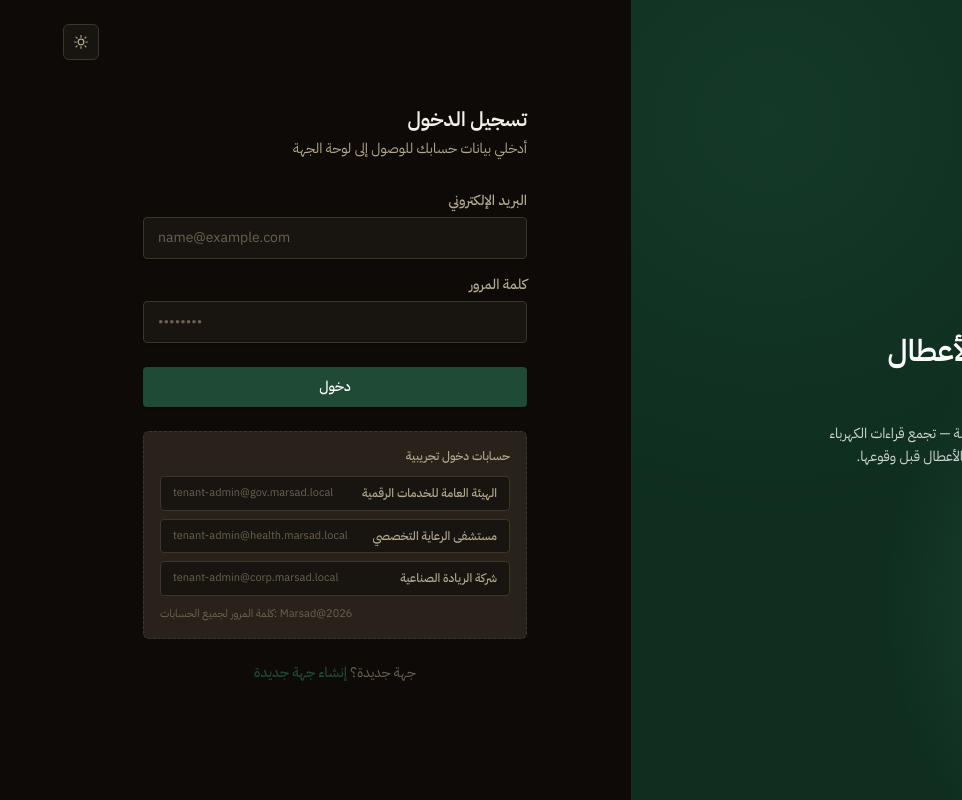
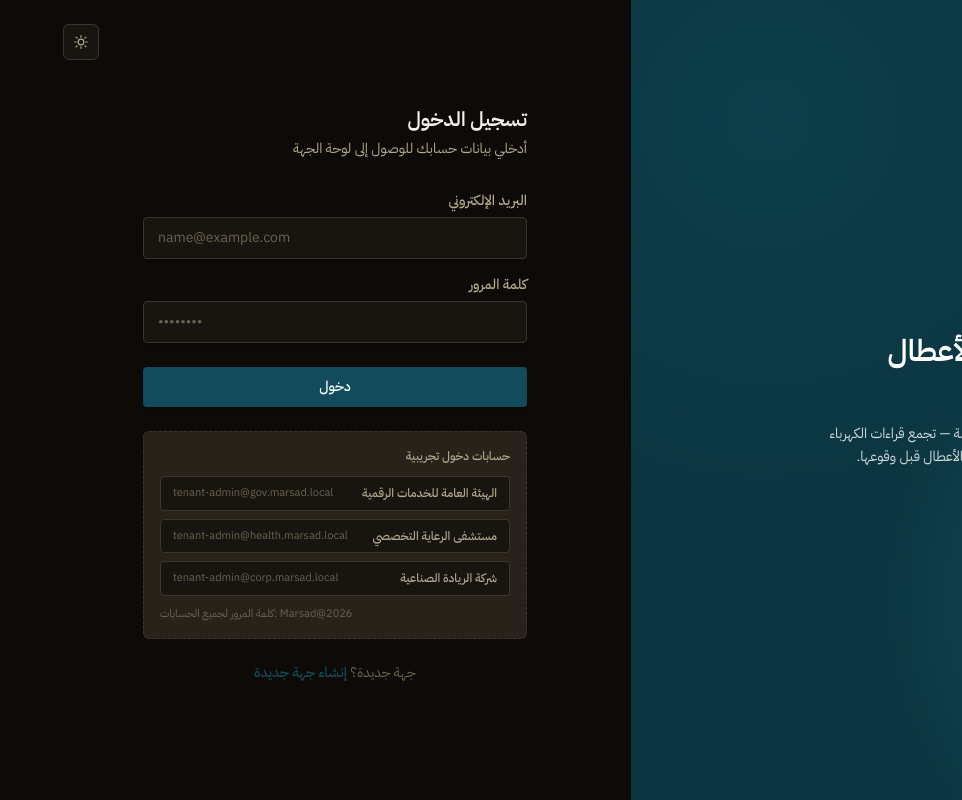
Before and after one commit to Ryam-Alotaibi/marsad-platform, a Next.js app in the folder apps/web/: page /login in a window 1280 px wide. Shown: the whole page, without its empty margins (318-1280 px from the left). Built offline with nearby package versions, Linux system fonts and the light colour scheme; no server answers.

Commit message:
Revert brand color back to original navy-teal; color was not the problem

```diff
--- a/apps/web/src/app/globals.css
+++ b/apps/web/src/app/globals.css
@@ -4,9 +4,8 @@
 
 /*
   نظام تصميم مرصاد — Design tokens (مراجعة v2: هوية رسمية حكومية)
-  أخضر مؤسسي داكن مرتبط بالهوية الوطنية + لمسة ذهبية للتمييز، على محايدات
-  دافئة (لا رمادي أزرق البرمجيات التقنية العام) — بديل مقصود يميّز مرصاد
-  تمامًا عن أي هوية زرقاء نمطية للبرمجيات.
+  كحلي/تيل داكن أساسي + لمسة ذهبية للتمييز، على محايدات دافئة (لا رمادي
+  أزرق البرمجيات التقنية العام) — بديل مقصود عن الأزرق الأحادي السابق.
   ليست ألوان Bootstrap/Tailwind الافتراضية، وليست نسخة عن هوية أي جهة
   حكومية فعلية. تُدرَج كمتغيرات CSS بحيث تقدر كل جهة (Tenant) تجاوزها
   بـ primaryColor/secondaryColor الخاصة بها.
@@ -27,11 +26,11 @@
   --ink-900: #18140f;
   --ink-950: #0d0a07;
 
-  /* Accent — deep institutional green, formal/national rather than SaaS-blue */
-  --accent-400: #4f8f72;
-  --accent-500: #2e6b4f;
-  --accent-600: #1e4a36;
-  --accent-700: #0f2e20;
+  /* Accent — deep navy-teal, formal/institutional rather than SaaS-bright */
+  --accent-400: #3e8fa0;
+  --accent-500: #1c6b7f;
+  --accent-600: #124c5c;
+  --accent-700: #0b3641;
 
   /* Gold — used sparingly: highlights, badges, active-state emphasis only */
   --gold-400: #dfc066;
--- a/apps/web/src/app/setup/page.tsx
+++ b/apps/web/src/app/setup/page.tsx
@@ -14,8 +14,8 @@ const DEFAULT_STATE: FormState = {
   nameAr: "",
   name: "",
   type: "GOVERNMENT",
-  primaryColor: "#1E4A36",
-  secondaryColor: "#0F2E20",
+  primaryColor: "#124C5C",
+  secondaryColor: "#0B2430",
   regionName: "",
   siteName: "",
   adminFullName: "",
```
Also changed, not shown: 1 other file (tests, documents, lock files or other folders).
